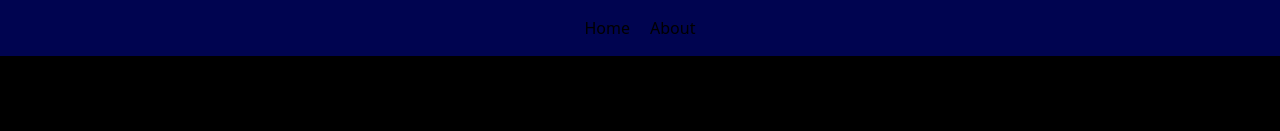
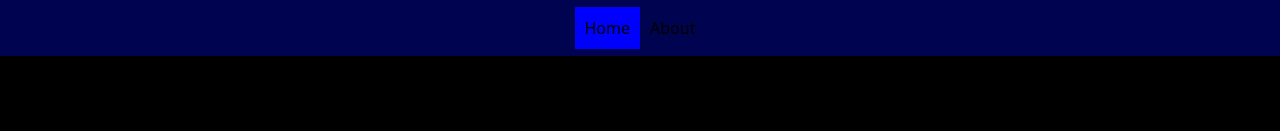
Before and after one commit to SteapMunk/e-portfolio, a Next.js app: page / in a window 1280 px wide. In both pictures the pointer is over the link "Home". Shown: the top 131 px of the page. Built offline with nearby package versions, Linux system fonts and the light colour scheme; grey boxes are pictures that could not be loaded.

Commit message:
Added hover options for navlinks

```diff
--- a/app/components/navbar.module.css
+++ b/app/components/navbar.module.css
@@ -14,3 +14,6 @@
 .navLink {
     padding: 10px;
 }
+.navLink:hover {
+    background-color: blue;
+}
```
